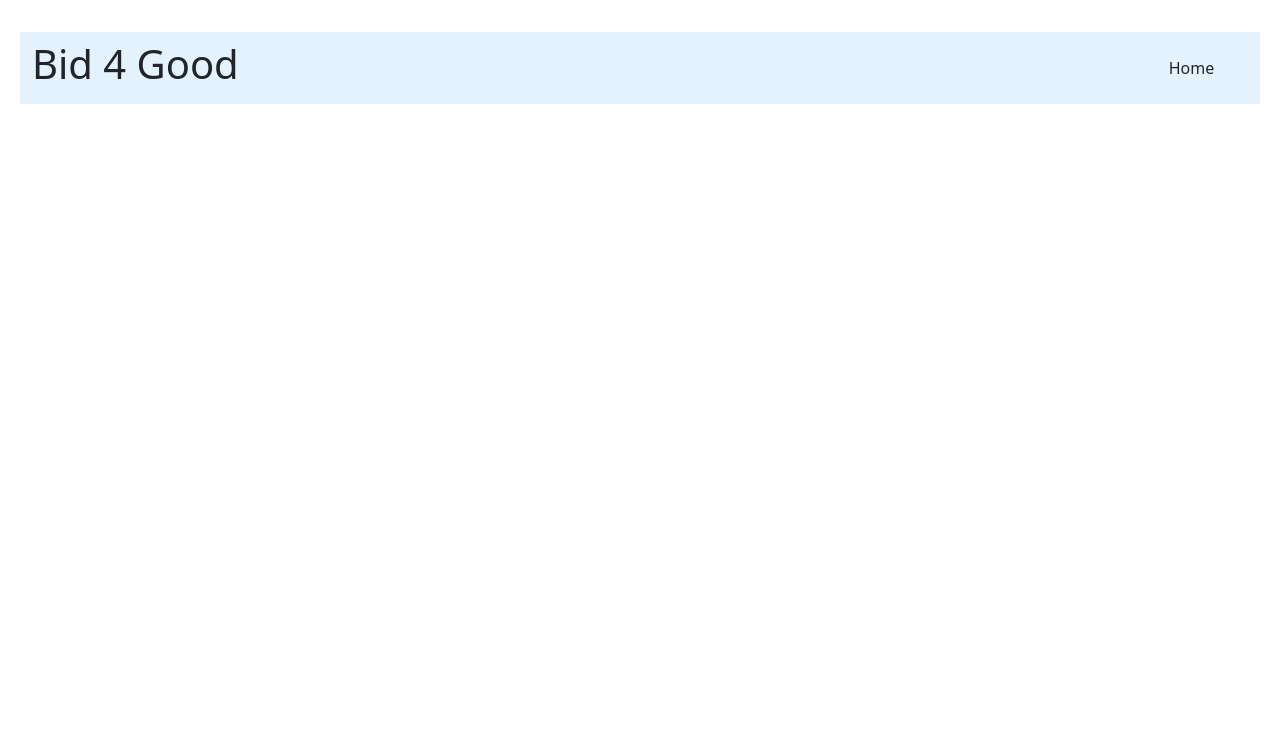
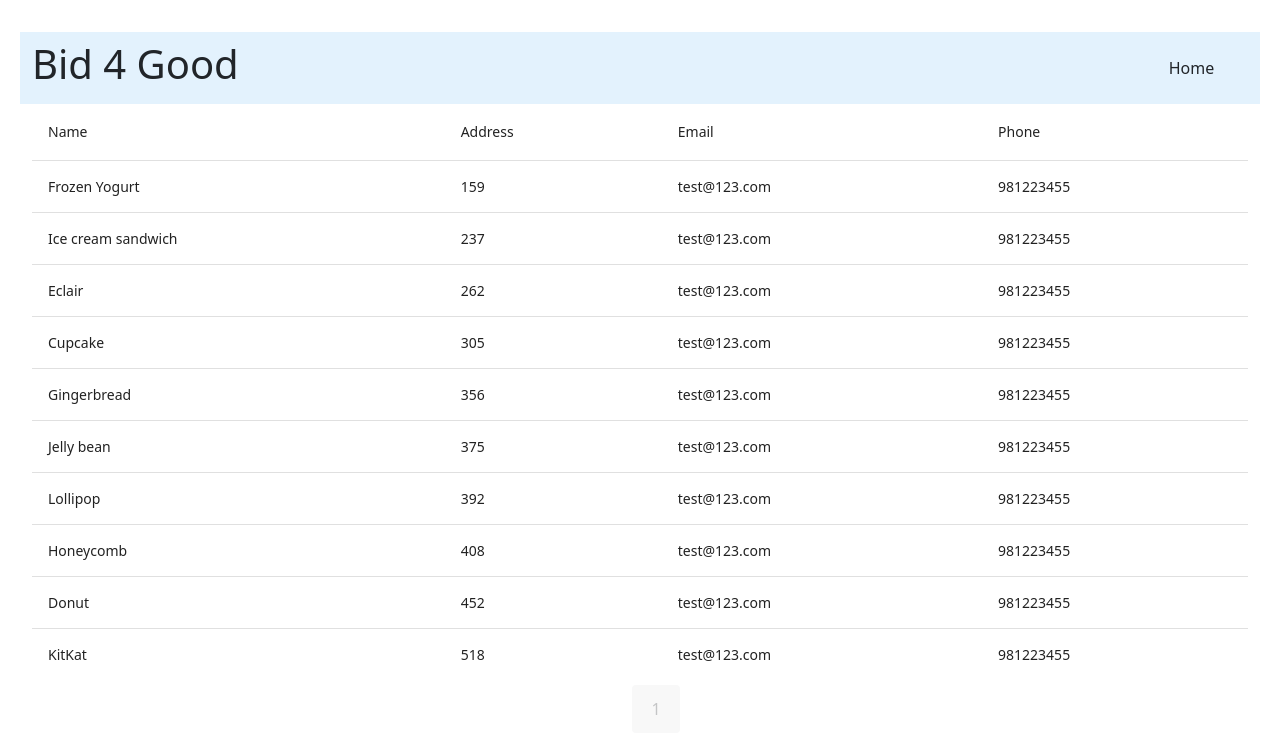
Before and after one commit to gabbar23/Learnly, a Vue app in the folder FrontEnd/: page /admin-dashboard in a window 1280 px wide. Before the commit this address had no page. Shown: the top 754 px of the page. Built offline with nearby package versions, Linux system fonts and the light colour scheme; what @formkit/vue would draw is missing.

Commit message:
Fix
Added Admin dashboard
Added vuetify component library

```diff
--- a/FrontEnd/package.json
+++ b/FrontEnd/package.json
@@ -18,7 +18,8 @@
     "axios": "^1.3.2",
     "bootstrap": "^5.2.3",
     "vue": "^3.2.45",
-    "vue-router": "^4.1.6"
+    "vue-router": "^4.1.6",
+    "vuetify": "^3.1.4"
   },
   "devDependencies": {
     "@braid/vue-formulate": "^2.5.3",
--- /dev/null
+++ b/FrontEnd/src/components/admin-dashboard.vue
@@ -0,0 +1,85 @@
+<template>
+  <v-table>
+    <thead>
+      <tr>
+        <th class="text-left">Name</th>
+        <th class="text-left">Address</th>
+        <th class="text-left">Email</th>
+        <th class="text-left">Phone</th>
+
+      </tr>
+    </thead>
+    <tbody>
+      <tr v-for="item in desserts" :key="item.name">
+        <td>{{ item.name }}</td>
+        <td>{{ item.calories }}</td>
+        <td>test@123.com</td>
+        <td>981223455</td>
+      </tr>
+    </tbody>
+  </v-table>
+  <div>
+    <v-pagination v-model="page" :length="options.pageCount"></v-pagination>
+  </div>
+</template>
+
+<script>
+export default {
+  data() {
+    return {
+      options: {
+        pageCount: 1,
+      },
+      page: 1,
+      desserts: [
+        {
+          name: "Frozen Yogurt",
+          calories: 159,
+        },
+        {
+          name: "Ice cream sandwich",
+          calories: 237,
+        },
+        {
+          name: "Eclair",
+          calories: 262,
+        },
+        {
+          name: "Cupcake",
+          calories: 305,
+        },
+        {
+          name: "Gingerbread",
+          calories: 356,
+        },
+        {
+          name: "Jelly bean",
+          calories: 375,
+        },
+        {
+          name: "Lollipop",
+          calories: 392,
+        },
+        {
+          name: "Honeycomb",
+          calories: 408,
+        },
+        {
+          name: "Donut",
+          calories: 452,
+        },
+        {
+          name: "KitKat",
+          calories: 518,
+        },
+      ],
+    };
+  },
+};
+</script>
+<style>
+.parent_sect {
+  display: grid;
+  grid-template-columns: 1fr 1fr;
+}
+</style>
--- a/FrontEnd/src/components/component.ts
+++ b/FrontEnd/src/components/component.ts
@@ -4,3 +4,4 @@ export { default as HomePage } from "../components/homepage.vue";
 export { default as Login } from "../components/login.vue";
 export { default as Navigation } from "../components/navigation.vue";
 export { default as BuyerRegistration } from "../components/buyer-registration.vue";
+export { default as BuyerDashboard } from "../components/buyer-dashboard.vue";
--- a/FrontEnd/src/components/homepage.vue
+++ b/FrontEnd/src/components/homepage.vue
@@ -1,37 +1,38 @@
 <template>
-  <br />
-  <h1>Welcome to Bid for Good homepage!</h1>
-  <div class="parent_sect">
-    <FormKit type="group">
-      <div>
-        <FormKit type="submit" @click="route" label="Go to Signup"> </FormKit>
-      </div>
-      <div>
-        <FormKit type="submit" @click="loginRedirect" label="Go to Login Page">
-        </FormKit>
-      </div>
-    </FormKit>
-  </div>
+  <v-app id="inspire">
+    <v-app-bar
+      app
+      extended
+    >
+      <v-app-bar-nav-icon></v-app-bar-nav-icon>
+
+      <v-toolbar-title>Application</v-toolbar-title>
+
+      <v-spacer></v-spacer>
+
+      <v-btn icon>
+        <v-icon>mdi-dots-vertical</v-icon>
+      </v-btn>
+    </v-app-bar>
+
+    <v-main>
+      <v-container>
+        <v-row>
+          <v-col
+            v-for="n in 24"
+            :key="n"
+            cols="4"
+          >
+            <v-card height="200"></v-card>
+          </v-col>
+        </v-row>
+      </v-container>
+    </v-main>
+  </v-app>
 </template>
 
-<script lang="ts">
-import { defineComponent } from "vue";
-import router from "@/router";
-import { FormKit } from "@formkit/vue";
-export default defineComponent({
-  methods: {
-    route() {
-      router.push("/");
-    },
-    loginRedirect() {
-      router.push("/login");
-    },
-  },
-});
+<script>
+  export default {
+    //
+  }
 </script>
-<style>
-.parent_sect {
-  display: grid;
-  grid-template-columns: 1fr 1fr;
-}
-</style>
--- a/FrontEnd/src/main.ts
+++ b/FrontEnd/src/main.ts
@@ -6,7 +6,20 @@ import "bootstrap";
 import "./assets/main.css";
 import { plugin, defaultConfig } from '@formkit/vue'
 import '@formkit/themes/genesis'
+
+// Vuetify
+import 'vuetify/styles'
+import { createVuetify } from 'vuetify'
+import * as components from 'vuetify/components'
+import * as directives from 'vuetify/directives'
+
+const vuetify = createVuetify({
+  components,
+  directives,
+})
+
 const app = createApp(App);
 app.use(router);
 app.use(plugin, defaultConfig);
+app.use(vuetify);
 app.mount("#app");
--- a/FrontEnd/src/router/index.ts
+++ b/FrontEnd/src/router/index.ts
@@ -23,6 +23,11 @@ const router = createRouter({
       name: "homepage",
       component: () => import("../components/homepage.vue"),
     },
+    {
+      path: "/admin-dashboard",
+      name: "Admin Dashboard",
+      component: () => import("../components/admin-dashboard.vue"),
+    },
   ],
 });
 
```
Also changed, not shown: 1 other file (tests, documents, lock files or other folders).
